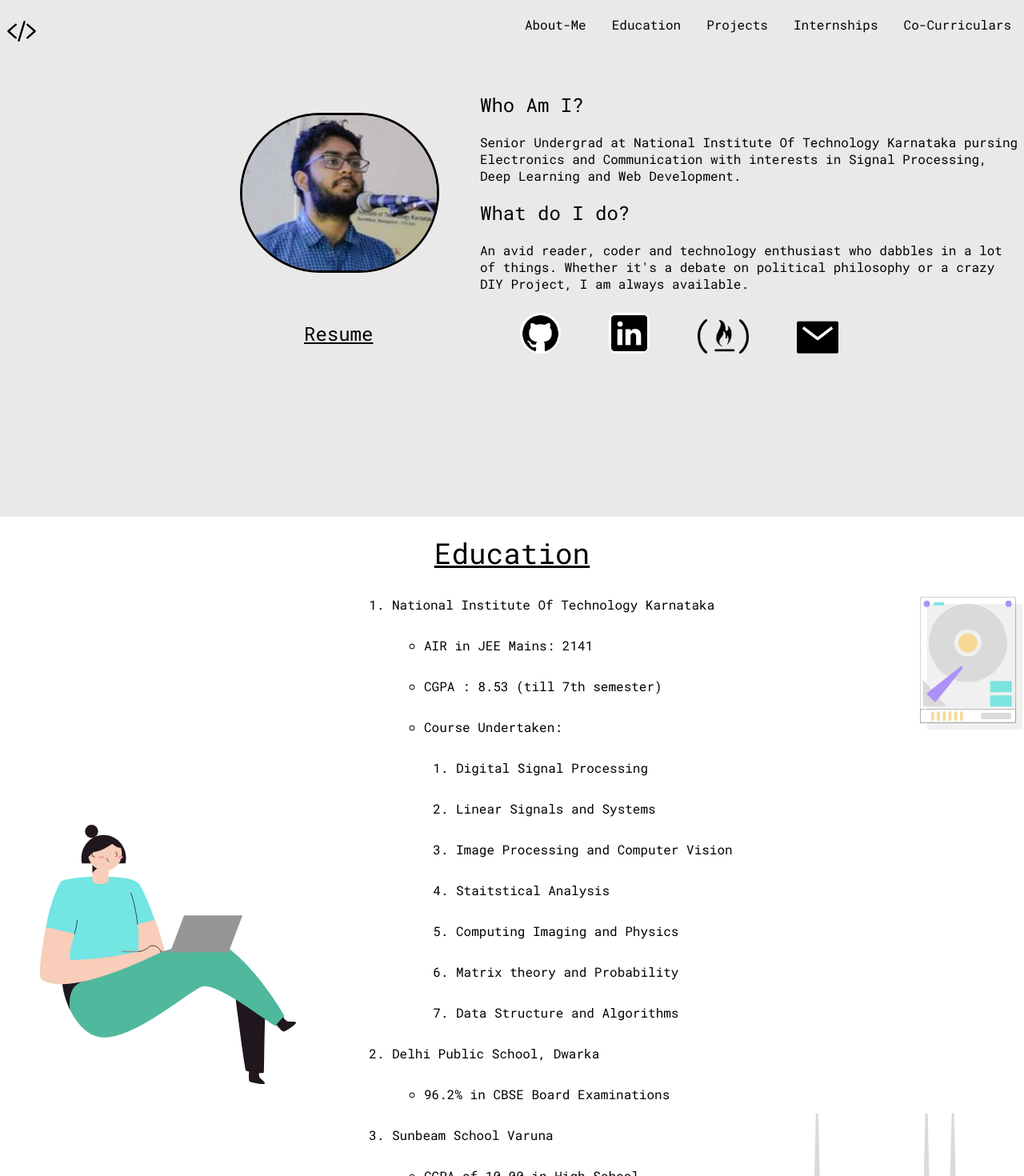
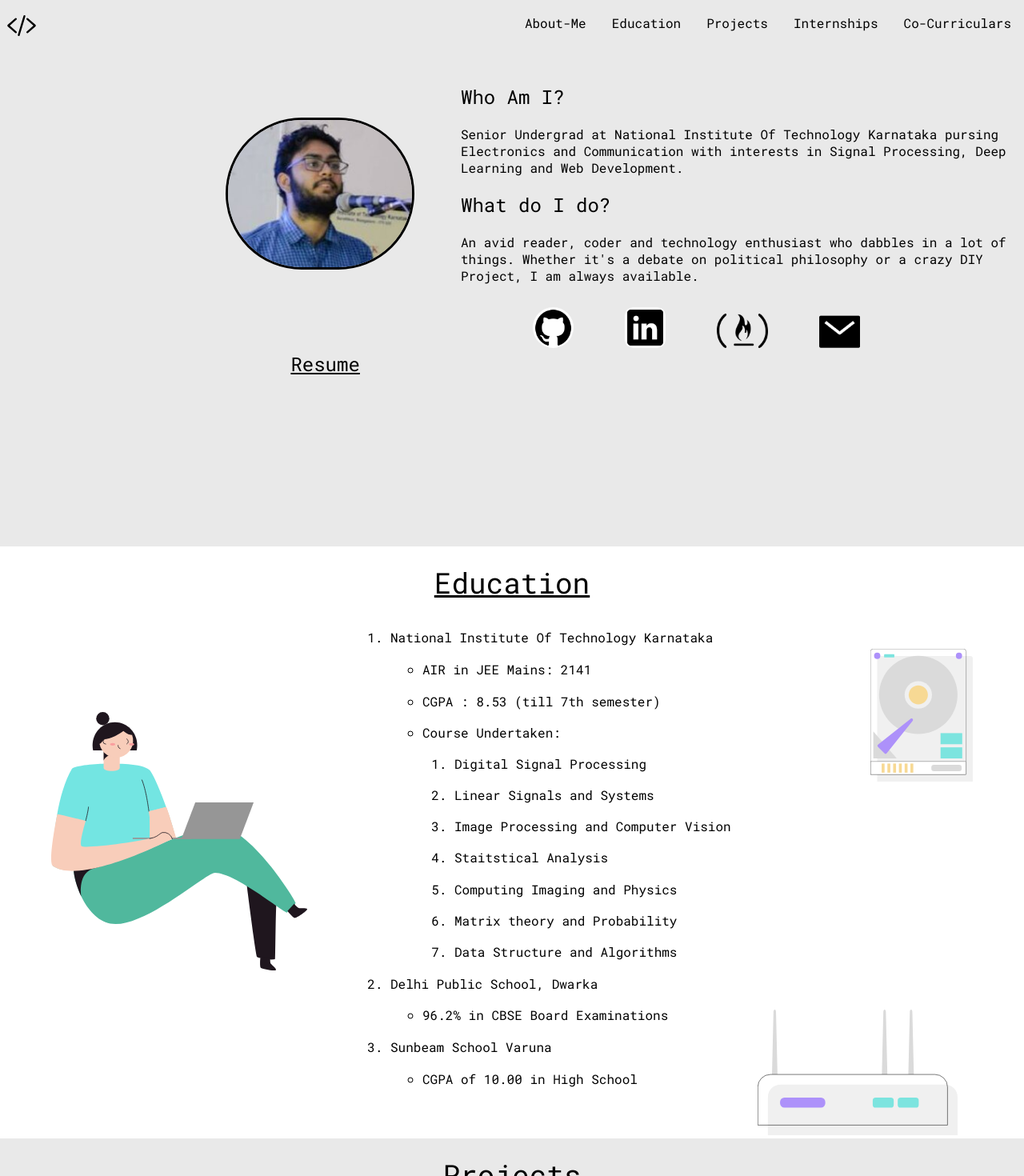
Before and after one commit to sidkapoor97/my_react_website, a React (Create React App) app: page / in a window 1280 px wide. Shown: the top 1470 px of the page at 80% size. Built offline with nearby package versions, Linux system fonts and the light colour scheme.

Commit message:
added entire responsiveness and corrections

```diff
--- a/src/App.css
+++ b/src/App.css
@@ -13,28 +13,29 @@ body {
 .my_pic {
 border-radius: 100px;
 border: solid 3px black;
-margin-left: 300px;
-margin-top: 70px;
+margin-left: 22%;
+margin-top: 7%;
+width: 18%;
 }
 
 .intro-heading {
-  margin-top: -250px;
-  margin-left: 600px;
+  margin-top: -20%;
+  margin-left: 45%;
 }
 
 .introduction {
-  margin-left: 600px;
+  margin-left: 45%;
   font-family: 'Roboto Mono', monospace;
   font-weight: 400;
 }
 
 .doing-heading {
-  margin-top: 0px;
-  margin-left: 600px;
+  margin-top: 0%;
+  margin-left: 45%;
 }
 
 .doing {
-  margin-left: 600px;
+  margin-left: 45%;
   font-family: 'Roboto Mono', monospace;
   font-weight: 400;
 }
@@ -43,7 +44,7 @@ margin-top: 70px;
   width: 4%;
   background: transparent;
   border-radius: 100px;
-  margin-left: 650px;
+  margin-left: 52%;
   margin-top: 10px;
 }
 
@@ -51,23 +52,23 @@ margin-top: 70px;
   width: 4%;
   background: transparent;
   border-radius: 10px;
-  margin-left: 60px;
-  margin-top: 10px;
+  margin-left: 5%;
+  margin-top: 1%;
 }
 
 .free-code-camp-icon {
   width: 5%;
   background: transparent;
   border-radius: 10px;
-  margin-left: 60px;
-  margin-top: 10px;
+  margin-left: 5%;
+  margin-top: 1%;
 }
 
 .mail-icon {
   width: 4%;
   background: transparent;
-  margin-left: 60px;
-  margin-top: 10px;
+  margin-left: 5%;
+  margin-top: 1%;
 }
 
 .edu_sec{
@@ -85,13 +86,11 @@ margin-top: 70px;
 }
 
 .resume-link {
-  margin-left: 375px;
+  margin-left: 28%;
   display: inline;
   font-size: x-large;
   padding: 5px 5px;
   border-radius: 10%;
-  margin-top: -50px;
-  position: absolute;
 }
 
 .resume-link:hover {
--- a/src/components/education/education.css
+++ b/src/components/education/education.css
@@ -1,36 +1,64 @@
 .education_app {
-    margin-top: 500px;
+    margin-top: 40%;
 
 }
 .edu_heading {
-    margin-top: 5px;
+    margin-top: 2%;
     text-align: center;
     font-size: x-large;
     text-decoration: underline;
 }
 .edu_list {
-margin-left: 450px;
+margin-left: 35%;
 }
 li {
-    margin: 2px 0;
+    line-height: 2em;
 }
 
 .img_woman {
     position: absolute;
     width: 25%;
-    margin-top: -500px;
-    margin-left: -400px;
+    margin-top: -40%;
+    margin-left: -30%;
 }
 
 .img_router {
     width: 30%;
-    margin-top: -920px;
-    margin-left: 550px;
+    margin-top: -100%;
+    margin-left: 60%;
 }
 
 .img_hard_drive{
     position: absolute;
     width: 10%;
-    margin-top: 100px;
-    margin-left: 1150px;
+    margin-top: 10%;
+    margin-left: 85%;
 }
+
+@media screen and (max-width: 992px) {
+    body {
+       min-width:920px;
+        }
+
+    .edu_heading {
+        font-size: large;
+    }
+
+    .edu_list {
+        margin-left: 28%;
+        font-size: medium;
+        }
+
+    .img_woman{
+        width: 20%;
+        margin-left: -25%;
+    }
+    .img_hard_drive {
+        display: none;
+    }
+    .img_router {
+        width: 20%;
+        margin-top: -100%;
+        margin-left: 60%;
+    }
+}
--- a/src/components/education/education.js
+++ b/src/components/education/education.js
@@ -14,6 +14,7 @@ function education() {
     </div>
     <div><br /></div>
     <div className="edu_heading"><h1>Education</h1></div>
+
     <div className="edu_list">
         <ol className="edu_list_ul">
             <li className="college">National Institute Of Technology Karnataka
--- a/src/components/internships/internship.css
+++ b/src/components/internships/internship.css
@@ -2,20 +2,20 @@
     font-size: x-large;
 }
 
-.samsung, .iit, .wwf, .changepay {
-    margin: 3px 0;
+li {
+    margin: 1% 0;
 }
 
 .samsung-logo {
     float: right;
-    margin-right: 400px;
+    margin-right: 10%;
     margin-top: -50px;
 }
 
 .iit-logo {
     width: 7%;
     float: right;
-    margin-right: 500px;
+    margin-right: 20%;
     margin-top: -125px;
 }
 
--- a/src/components/navbar/navbar.css
+++ b/src/components/navbar/navbar.css
@@ -6,7 +6,7 @@
 .nav-bar {
     background-color: rgba(145, 145, 145,0);
     display: grid;
-    margin-top: 30px;
+    margin-top: 40px;
     z-index: -1;
   }
 
@@ -31,7 +31,6 @@
   }
 
   .nav-items .nav-link {
-    /* display: block; */
     color: black;
     text-align: center;
     padding: 14px 16px;
@@ -39,7 +38,7 @@
     font-family: 'Roboto Mono', monospace;
   }
 
-  .nav-link:hover {
+  li a:hover {
     background-color: rgba(250, 250, 250, 1);
     border: 3px solid black;
   }
--- a/src/components/projects/projects.css
+++ b/src/components/projects/projects.css
@@ -1,8 +1,6 @@
 * {
     color: black;
 }
-
-
 .edu_heading {
     margin-top: -30px;
 }
@@ -19,3 +17,31 @@
     margin-left: 1000px;
     margin-top: -200px;
 }
+
+li a:hover{
+    border: 0px solid white;
+}
+
+@media screen and (max-width: 992px) {
+    body {
+       min-width:920px;
+    }
+    .edu_heading {
+        font-size: large;
+    }
+
+    .project_item{
+        font-size: small;
+    }
+    .status{
+        font-size: medium;
+    }
+
+    h4{
+        font-size: smaller;
+    }
+
+
+
+
+}
--- a/src/components/projects/projects.js
+++ b/src/components/projects/projects.js
@@ -9,15 +9,15 @@ function projects() {
     <div className="edu_heading"><h1>Projects</h1></div>
 
     <ul>
-      <h2>Ongoing</h2>
+      <h2 class="status">Ongoing</h2>
       <ol>
-        <li className="project_left"><h3><a href="/" alt="">Customer Profiling and Language Detection Using Real-Time Call Center Speech Data</a></h3></li>
+        <li className="project_item"><h3><a href="/" alt="">Customer Profiling and Language Detection Using Real-Time Call Center Speech Data</a></h3></li>
         <h4 className="under">December 2019 – August 2020 | Under Dr. Deepu Vijayasenan Department of Electronics and Communication, NITK</h4>
         {/* <p className="description">We aim to predict age, gender and language of a customer given an audio recording between a call center
         agent and the customer. We do this by extracting MFCC features, VAD and then training a SVR and DNN using these features.
         We feed First Order Statistics calculated from a GMM-UBM to the SVR/DNN Model.</p> */}
       </ol>
-      <h2>Completed</h2>
+      <h2 class="status">Completed</h2>
 
       <ol>
       <li className="project_item"><h3><a href="/" alt="">Multi Standby Multi Sim Allocation Pattern</a></h3></li>
```
Also changed, not shown: src/components/skills/skills.css (line endings or trailing spaces).
